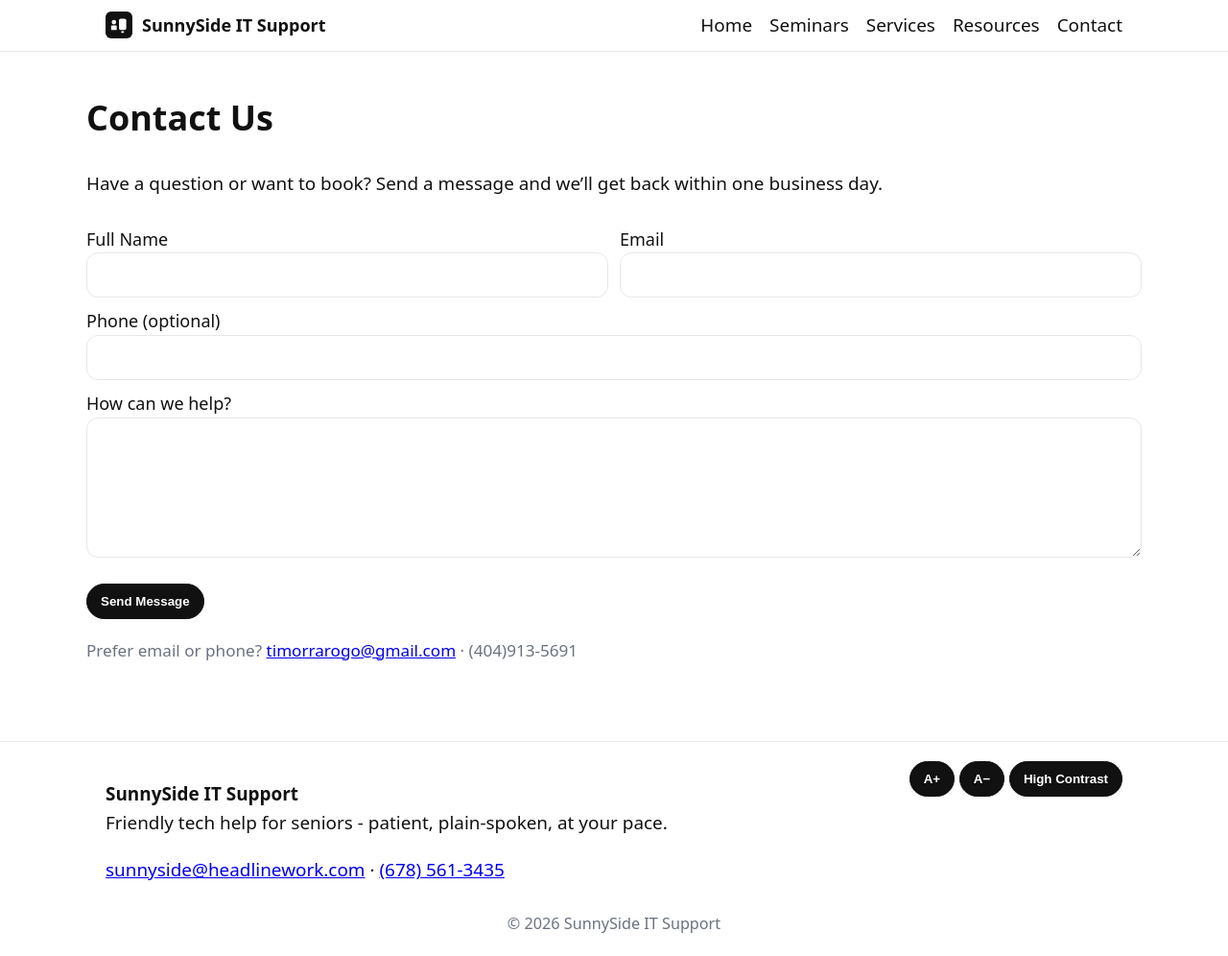
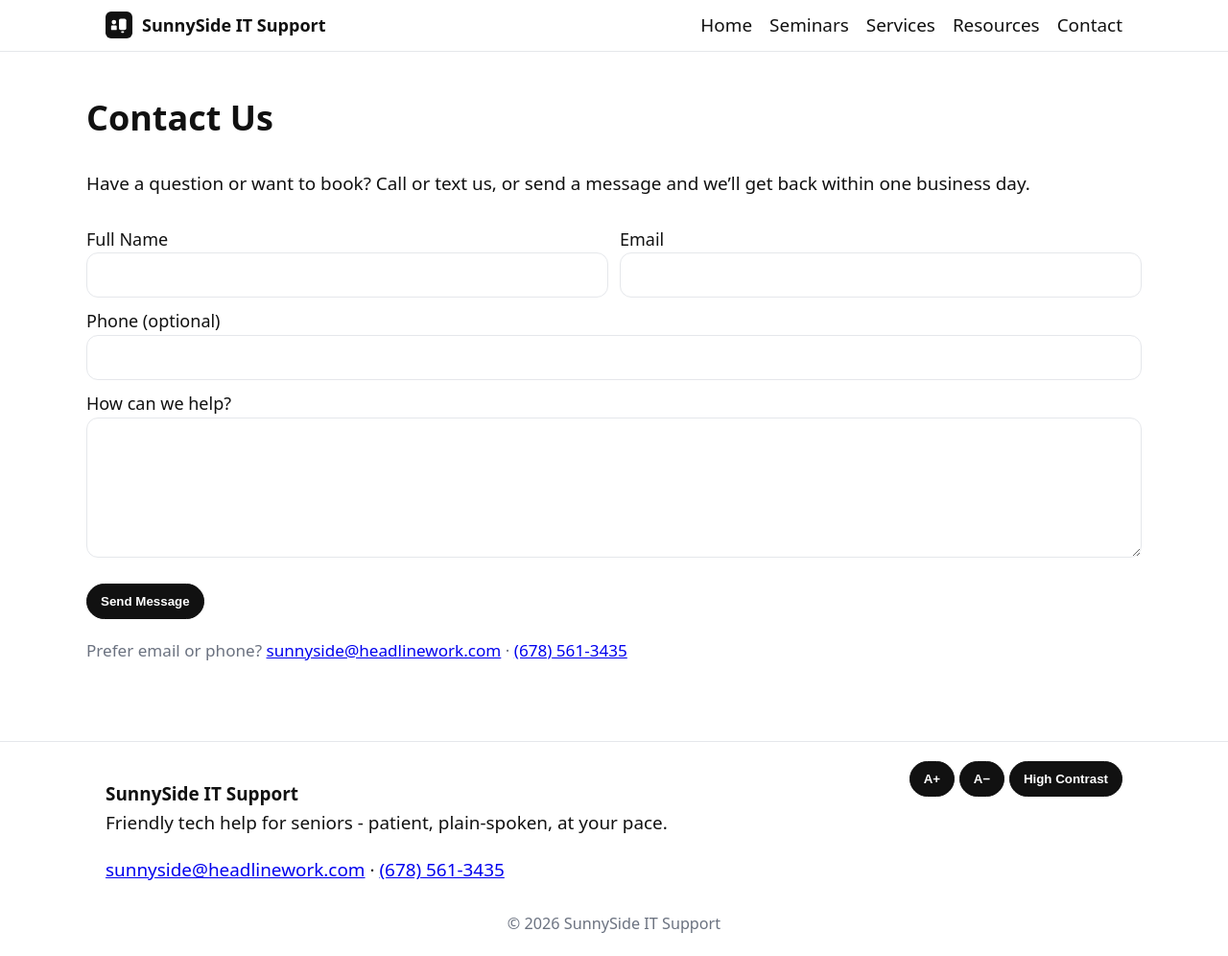
Before and after one commit to price2high/SunnySideIT, a Jekyll site: the page built from contact.md, in a window 1280 px wide and 996 px high. Shown: the whole window at 96% size. Built offline with Jekyll 4.4.1, drawn with Linux system fonts in a browser that asks for light colours.

Commit message:
SunnySide rebrand + custom domain sunnysideit.support

```diff
--- a/contact.md
+++ b/contact.md
@@ -4,7 +4,7 @@ title: Contact
 ---
 
 <h1>Contact Us</h1>
-<p>Have a question or want to book? Send a message and we’ll get back within one business day.</p>
+<p>Have a question or want to book? Call or text us, or send a message and we’ll get back within one business day.</p>
 
 <form id="contactForm" action="https://forms.gle/iNwjL6GxqjUjewus7" method="POST">
   <div class="row">
@@ -21,9 +21,9 @@ title: Contact
   <label>How can we help?
     <textarea name="message" rows="6" required></textarea>
   </label>
-  <input type="hidden" name="_subject" value="New inquiry from Easy Tech Seniors"/>
+  <input type="hidden" name="_subject" value="New inquiry from SunnySide IT Support"/>
   <p><button class="btn" type="submit">Send Message</button></p>
-  <p class="caption">Prefer email or phone? <a href="mailto:timorrarogo@gmail.com">timorrarogo@gmail.com</a> · (404)913-5691</p>
+  <p class="caption">Prefer email or phone? <a href="mailto:sunnyside@headlinework.com">sunnyside@headlinework.com</a> · <a href="tel:+16785613435">(678) 561-3435</a></p>
 </form>
 
 <script>
```
